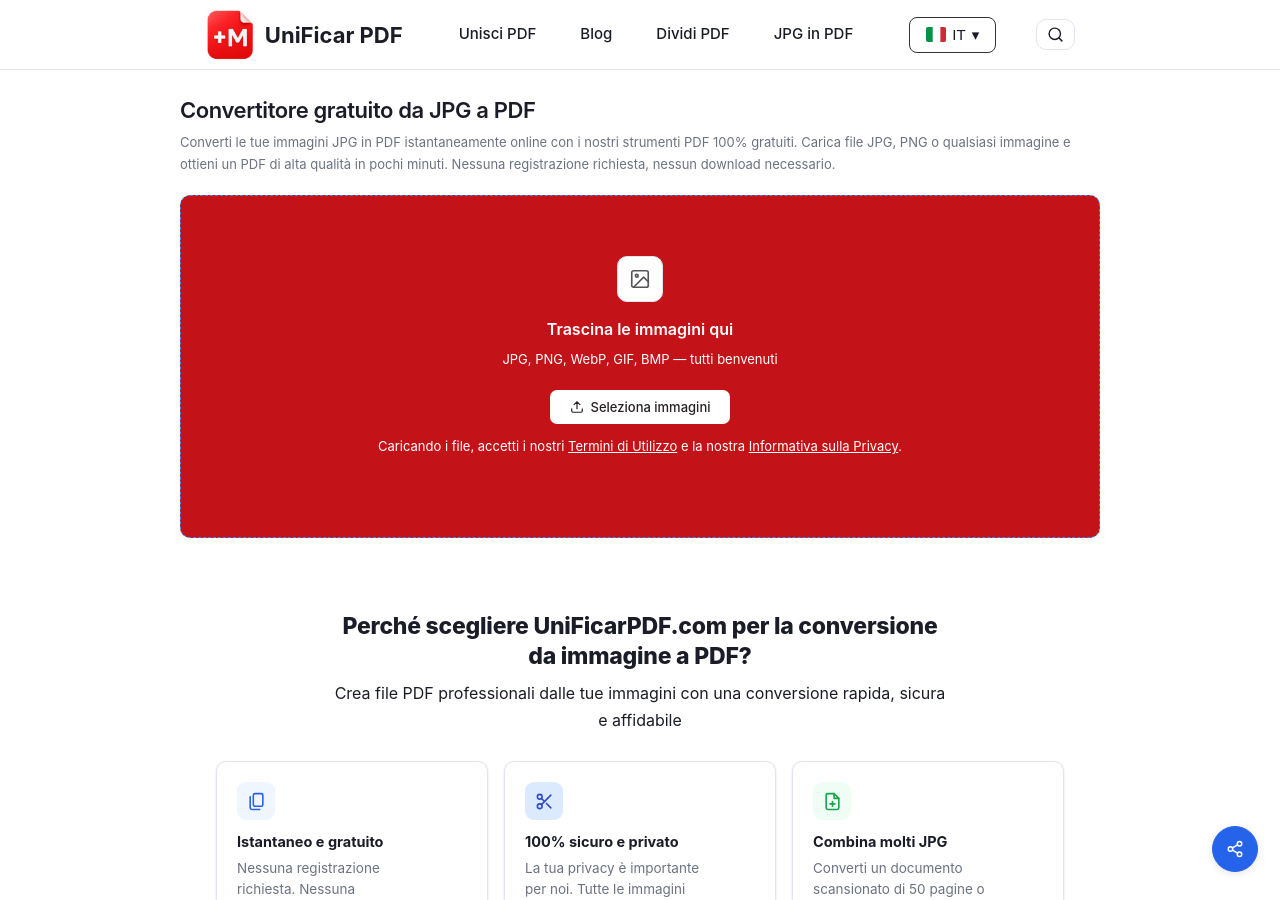
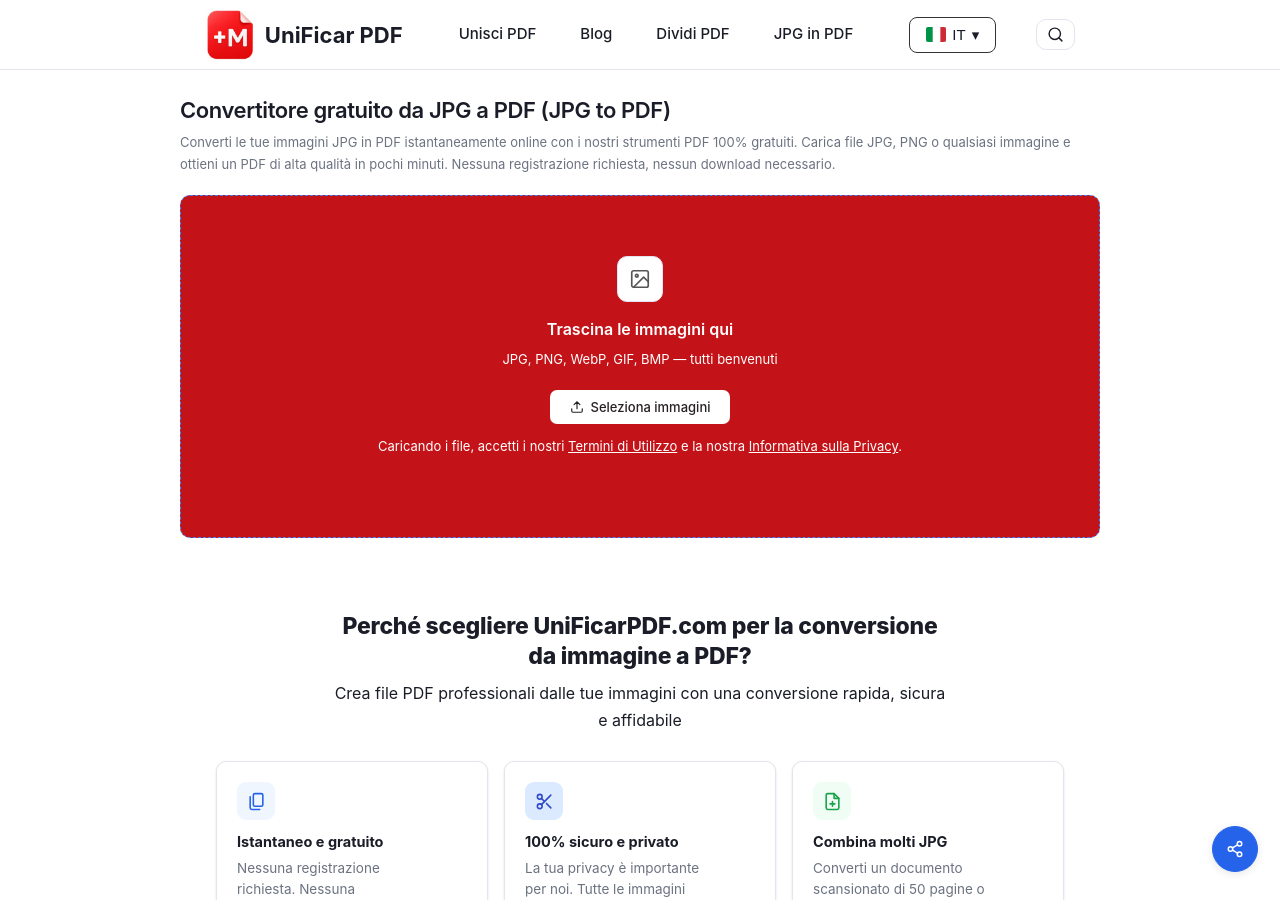
Before and after one commit to rforrupesh/jekyllmultilingual, a Jekyll site: the page built from it/da-jpg-a-pdf.html, in a window 1280 px wide and 900 px high. Built offline with Jekyll 4.4.1, drawn with Linux system fonts in a browser that asks for light colours.

Commit message:
Update page title to include 'JPG to PDF'

```diff
--- a/it/da-jpg-a-pdf.html
+++ b/it/da-jpg-a-pdf.html
@@ -963,7 +963,7 @@ scripts:
 
       <div class="app-shell">
         <div id="uploadState">
-          <h1 class="page-title">Convertitore gratuito da JPG a PDF</h1>
+          <h1 class="page-title">Convertitore gratuito da JPG a PDF (JPG to PDF)</h1>
           <p class="page-sub">
 Converti le tue immagini JPG in PDF istantaneamente online con i nostri strumenti PDF 100% gratuiti. Carica file JPG, PNG o qualsiasi immagine e ottieni un PDF di alta qualità in pochi minuti. Nessuna registrazione richiesta, nessun download necessario.
 
```
